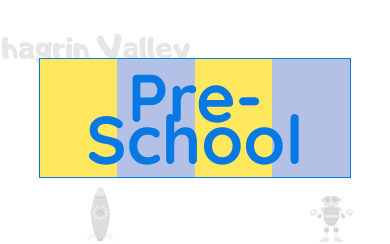
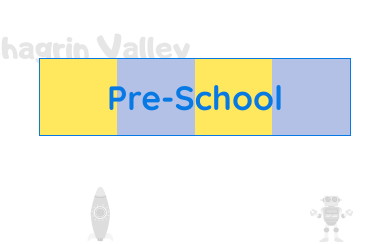
Before and after one commit to sialbul/chagrinvalley, a React (Create React App) app in the folder chagrin-valley/: page /preschool in a window 390 px wide. Shown: the part 144-388 px from the top of the page. Built offline with nearby package versions, Linux system fonts and the light colour scheme.

Commit message:
mobile view -fixing

```diff
--- a/chagrin-valley/src/style/_programs.scss
+++ b/chagrin-valley/src/style/_programs.scss
@@ -82,6 +82,12 @@
     p {
         width: auto;
     }
+    .infantHeader,
+    .infantHeaderSchool,
+    .infantHeaderToddler,
+    .infantHeaderSchoolAge {
+        font-size: 4vh;
+    }
 }
 
 @media screen and (max-width: 411px) {
--- a/chagrin-valley/src/style/style.css
+++ b/chagrin-valley/src/style/style.css
@@ -331,6 +331,12 @@ header a:hover {
   }
   p {
     width: auto;
+  }
+  .infantHeader,
+  .infantHeaderSchool,
+  .infantHeaderToddler,
+  .infantHeaderSchoolAge {
+    font-size: 4vh;
   }
 }
 
```
Also changed, not shown: 1 other file (tests, documents, lock files or other folders).
